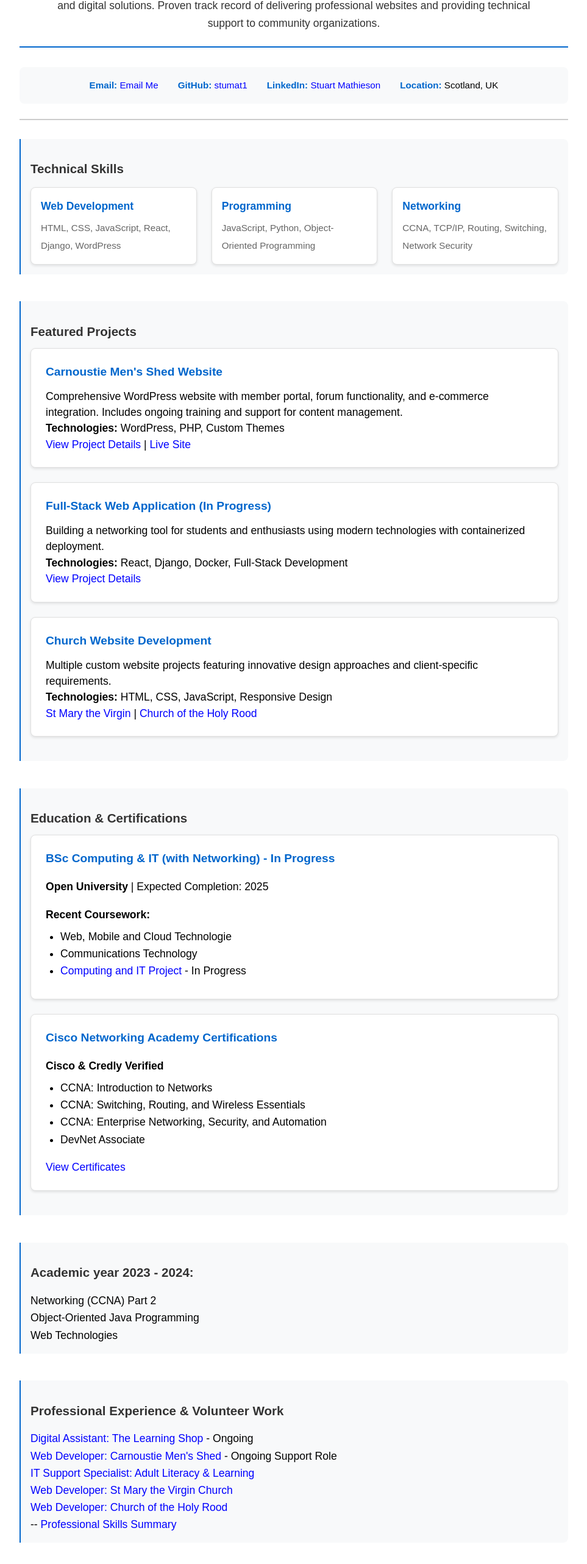
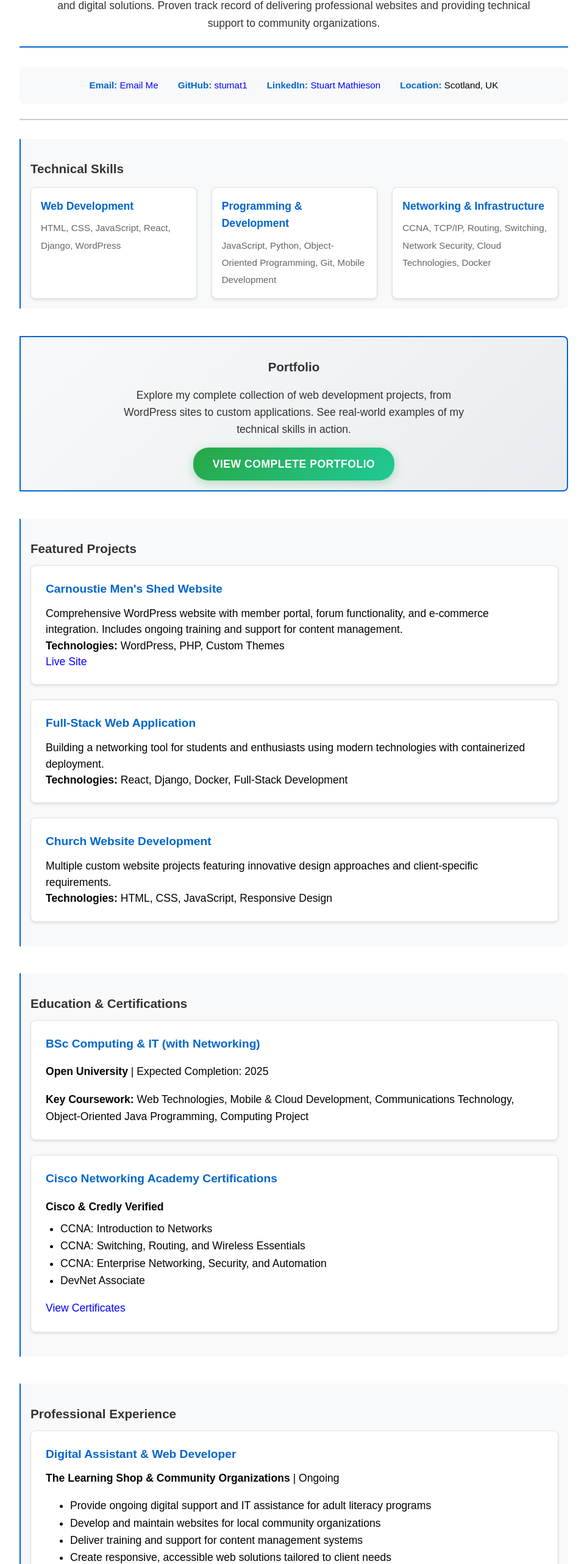
Before and after one commit to stumat1/stumat1.github.io, a plain HTML site: page index.html in a window 1280 px wide. Shown: the part 235-2800 px from the top of the page at 61% size, without its empty margins (158-1121 px from the left). Drawn offline with Linux system fonts and the light colour scheme.

Commit message:
New cleaner look

```diff
--- a/css/style.css
+++ b/css/style.css
@@ -126,6 +126,49 @@ body {
   font-size: 0.95rem;
 }
 
+/* Portfolio Section Styling */
+.portfolio-section {
+  background: linear-gradient(135deg, #f8f9fa 0%, #e9ecef 100%);
+  border: 2px solid #0066cc;
+  border-radius: 12px;
+  padding: 2rem;
+  margin: 2rem 0;
+  text-align: center;
+}
+
+.portfolio-highlight {
+  max-width: 600px;
+  margin: 0 auto;
+}
+
+.portfolio-highlight p {
+  font-size: 1.1rem;
+  line-height: 1.6;
+  color: #333;
+  margin-bottom: 1.5rem;
+}
+
+.portfolio-cta {
+  margin-top: 1rem;
+}
+
+.portfolio-button-featured {
+  display: inline-block;
+  background: linear-gradient(135deg, #28a745 0%, #20c997 100%);
+  color: #ffffff !important;
+  padding: 0.8rem 2rem;
+  border-radius: 25px;
+  text-decoration: none !important;
+  font-weight: 600;
+  font-size: 1.1rem;
+  transition: all 0.3s ease;
+  border: none;
+  text-align: center;
+  box-shadow: 0 4px 15px rgba(40, 167, 69, 0.3);
+  text-transform: uppercase;
+  letter-spacing: 0.5px;
+}
+
 /* Project Items Styling */
 .project-item {
   background-color: #fff;
@@ -223,18 +266,36 @@ a:hover {
 }
 
 /* Button styling */
-.email-button {
+.cta-buttons {
+  display: flex;
+  justify-content: center;
+  gap: 1rem;
+  flex-wrap: wrap;
+}
+
+.email-button,
+.portfolio-button {
   display: inline-block;
-  background-color: #0066cc;
   color: #ffffff !important;
   padding: 0.2rem 0.7rem;
   border-radius: 8px;
   text-decoration: none !important;
   font-weight: 500;
   transition: all 0.3s ease;
-  border: 2px solid #0066cc;
+  border: 2px solid;
   text-align: center;
   box-shadow: 0 2px 4px rgba(0, 102, 204, 0.2);
+}
+
+.email-button {
+  background-color: #0066cc;
+  border-color: #0066cc;
+}
+
+.portfolio-button {
+  background-color: #28a745;
+  border-color: #28a745;
+  box-shadow: 0 2px 4px rgba(40, 167, 69, 0.2);
 }
 
 /* .email-button:hover {
@@ -357,6 +418,10 @@ hr {
   .video-container {
     max-width: 800px;
   }
+
+  .cta-buttons {
+    gap: 0.8rem;
+  }
 }
 
 /* Mobile-friendly tablets and phones (less than 768px) */
@@ -408,6 +473,16 @@ hr {
   .cta-section {
     padding: 1.5rem;
     margin: 1.5rem 0;
+  }
+
+  .portfolio-section {
+    padding: 1.5rem;
+    margin: 1.5rem 0;
+  }
+
+  .portfolio-button-featured {
+    padding: 0.7rem 1.5rem;
+    font-size: 1rem;
   }
 
   .last-updated {
@@ -512,8 +587,13 @@ hr {
     font-size: 1.2rem;
   }
 
-  .email-button {
+  .email-button,
+  .portfolio-button {
     padding: 0.6rem 1rem;
     font-size: 0.95rem;
   }
+
+  .cta-buttons {
+    gap: 0.5rem;
+  }
 }
--- a/index.html
+++ b/index.html
@@ -63,19 +63,39 @@
             <p>HTML, CSS, JavaScript, React, Django, WordPress</p>
           </div>
           <div class="skill-category">
-            <h4>Programming</h4>
-            <p>JavaScript, Python, Object-Oriented Programming</p>
+            <h4>Programming & Development</h4>
+            <p>
+              JavaScript, Python, Object-Oriented Programming, Git, Mobile
+              Development
+            </p>
           </div>
           <div class="skill-category">
-            <h4>Networking</h4>
-            <p>CCNA, TCP/IP, Routing, Switching, Network Security</p>
+            <h4>Networking & Infrastructure</h4>
+            <p>
+              CCNA, TCP/IP, Routing, Switching, Network Security, Cloud
+              Technologies, Docker
+            </p>
           </div>
-          <!-- <div class="skill-category">
-            <h4>Other Technologies</h4>
-            <p>
-              Git, Cloud Technologies, Mobile Development, Docker
-            </p>
-          </div> -->
+        </div>
+      </div>
+
+      <!-- Portfolio Section -->
+      <div class="content-section portfolio-section">
+        <h3>Portfolio</h3>
+        <div class="portfolio-highlight">
+          <p>
+            Explore my complete collection of web development projects, from
+            WordPress sites to custom applications. See real-world examples of
+            my technical skills in action.
+          </p>
+          <div class="portfolio-cta">
+            <a
+              href="https://stuartsm3.com/2025/06/websites-7th-june-2025/"
+              class="portfolio-button-featured"
+              target="_blank"
+              >View Complete Portfolio</a
+            >
+          </div>
         </div>
       </div>
 
@@ -91,7 +111,6 @@
           </p>
           <p><strong>Technologies:</strong> WordPress, PHP, Custom Themes</p>
           <p>
-            <a href="volmensshed.html">View Project Details</a> |
             <a href="https://carnoustiemensshed.org/" target="_blank"
               >Live Site</a
             >
@@ -99,7 +118,7 @@
         </div>
 
         <div class="project-item">
-          <h4>Full-Stack Web Application (In Progress)</h4>
+          <h4>Full-Stack Web Application</h4>
           <p>
             Building a networking tool for students and enthusiasts using modern
             technologies with containerized deployment.
@@ -108,7 +127,6 @@
             <strong>Technologies:</strong> React, Django, Docker, Full-Stack
             Development
           </p>
-          <p><a href="studtm470.html">View Project Details</a></p>
         </div>
 
         <div class="project-item">
@@ -121,33 +139,20 @@
             <strong>Technologies:</strong> HTML, CSS, JavaScript, Responsive
             Design
           </p>
-          <p>
-            <a href="volstmarythevirgin.html">St Mary the Virgin</a> |
-            <a href="volchurchoftheholyrood.html">Church of the Holy Rood</a>
-          </p>
         </div>
       </div>
-
-      <!-- <div class="content-section">
-        <h3>News:</h3>
-        <p><a href="news0001.html">News as of July 22nd 2025</a></p>
-      </div> -->
 
       <!-- Education & Certifications -->
       <div class="content-section">
         <h3>Education & Certifications</h3>
         <div class="education-item">
-          <h4>BSc Computing & IT (with Networking) - In Progress</h4>
+          <h4>BSc Computing & IT (with Networking)</h4>
           <p><strong>Open University</strong> | Expected Completion: 2025</p>
-          <p><strong>Recent Coursework:</strong></p>
-          <ul>
-            <li>Web, Mobile and Cloud Technologie</li>
-            <li>Communications Technology</li>
-            <li>
-              <a href="studtm470.html">Computing and IT Project</a> - In
-              Progress
-            </li>
-          </ul>
+          <p>
+            <strong>Key Coursework:</strong> Web Technologies, Mobile & Cloud
+            Development, Communications Technology, Object-Oriented Java
+            Programming, Computing Project
+          </p>
         </div>
 
         <div class="education-item">
@@ -163,51 +168,30 @@
         </div>
       </div>
 
-      <div class="content-section">
-        <h3>Academic year 2023 - 2024:</h3>
-        <p>
-          Networking (CCNA) Part 2<br />
-          Object-Oriented Java Programming<br />
-          Web Technologies<br />
-        </p>
-      </div>
-
       <!-- Professional Experience Section -->
       <div class="content-section">
-        <h3>Professional Experience & Volunteer Work</h3>
-        <p>
-          <a href="vollearningshop.html"
-            >Digital Assistant: The Learning Shop</a
-          >
-          - Ongoing<br />
-          <a href="volmensshed.html">Web Developer: Carnoustie Men's Shed</a>
-          - Ongoing Support Role<br />
-          <a href="voldigitalskills.html"
-            >IT Support Specialist: Adult Literacy & Learning</a
-          ><br />
-          <a href="volstmarythevirgin.html"
-            >Web Developer: St Mary the Virgin Church</a
-          ><br />
-          <a href="volchurchoftheholyrood.html"
-            >Web Developer: Church of the Holy Rood</a
-          ><br />
-          -- <a href="myaicv.html">Professional Skills Summary</a>
-        </p>
-      </div>
-
-      <div class="content-section">
-        <h3>Additional Information</h3>
-        <p>
-          <a href="otherwebsites.html"
-            >Portfolio: Other Websites I Have Created</a
-          >
-          <br />
-          <a href="https://stuartsm3.com/" target="_blank">Personal Blog</a>
-          <br />
-          <a href="bio.html">Professional Background</a>
-          <br />
-          <a href="news0001.html">Latest Updates</a>
-        </p>
+        <h3>Professional Experience</h3>
+        <div class="project-item">
+          <h4>Digital Assistant & Web Developer</h4>
+          <p>
+            <strong>The Learning Shop & Community Organizations</strong> |
+            Ongoing
+          </p>
+          <ul>
+            <li>
+              Provide ongoing digital support and IT assistance for adult
+              literacy programs
+            </li>
+            <li>
+              Develop and maintain websites for local community organizations
+            </li>
+            <li>Deliver training and support for content management systems</li>
+            <li>
+              Create responsive, accessible web solutions tailored to client
+              needs
+            </li>
+          </ul>
+        </div>
       </div>
 
       <!-- Call to Action -->
```
Also changed, not shown: Stuart_Mathieson_CV.txt (deleted).
